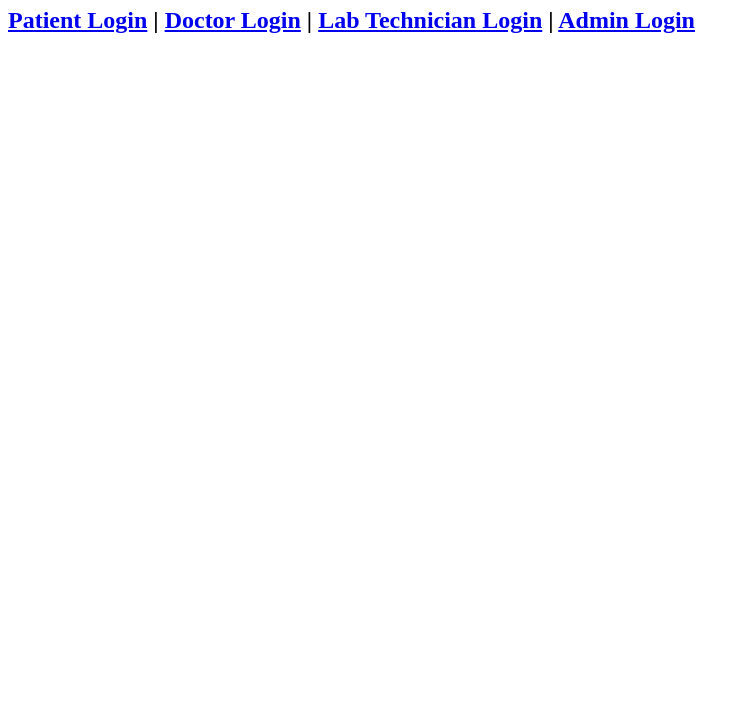
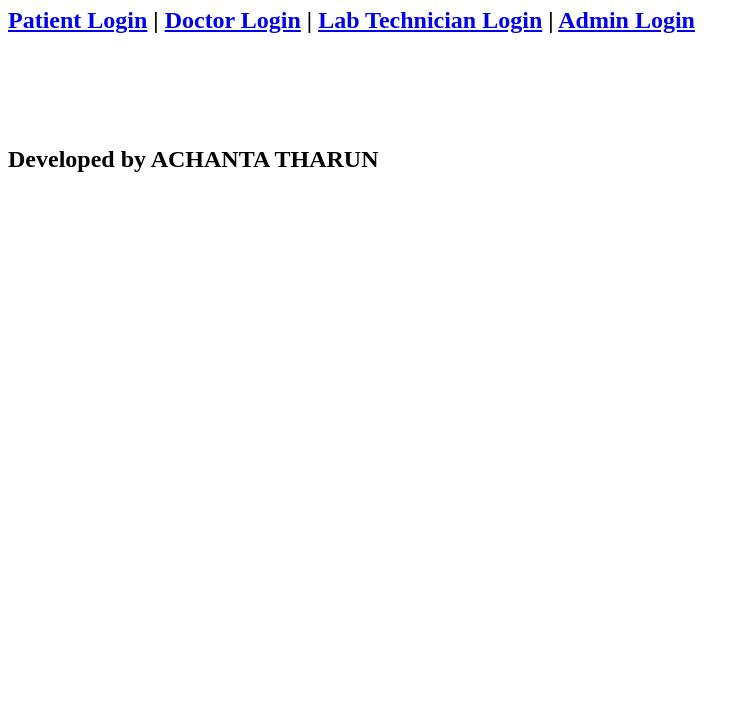
Before and after one commit to AchantaTharun/Doctor-Appointment-System-Project, a plain HTML site: page WebContent/HomePage.html in a window 1280 px wide. Shown: the part 73-800 px from the top of the page, without its empty margins (0-749 px from the left). Drawn offline with Linux system fonts and the light colour scheme.

Commit message:
Edited homepage

```diff
--- a/WebContent/HomePage.html
+++ b/WebContent/HomePage.html
@@ -12,5 +12,12 @@
 	<a href="Login_LabTech.html">Lab Technician Login</a>    |
 	<a href="Login_Admin.html">Admin Login</a>
 	</h2>
+
+
+<br>
+<br>
+<br>
+<br>
+<h2>Developed by ACHANTA THARUN</h2>
 </body>
 </html>
```
